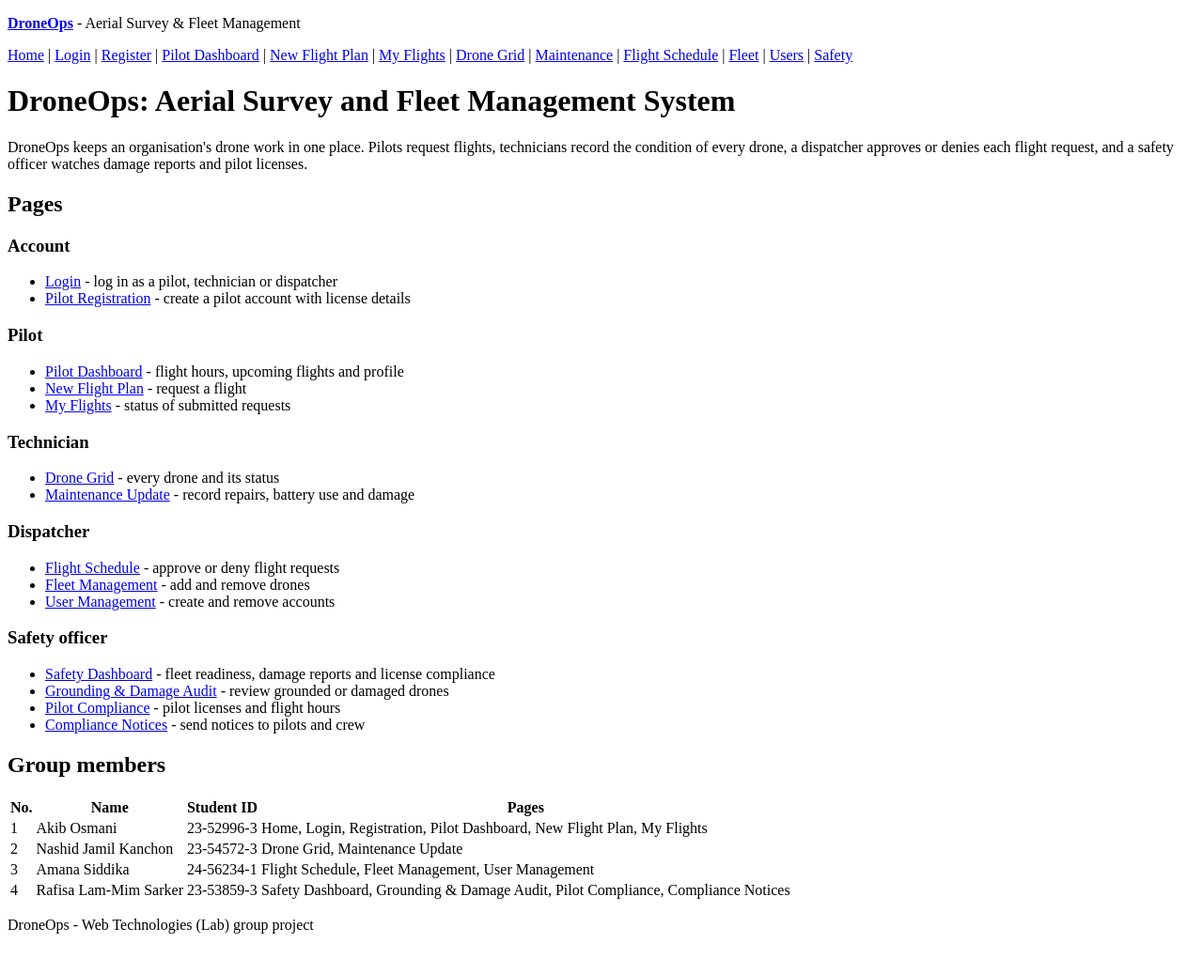
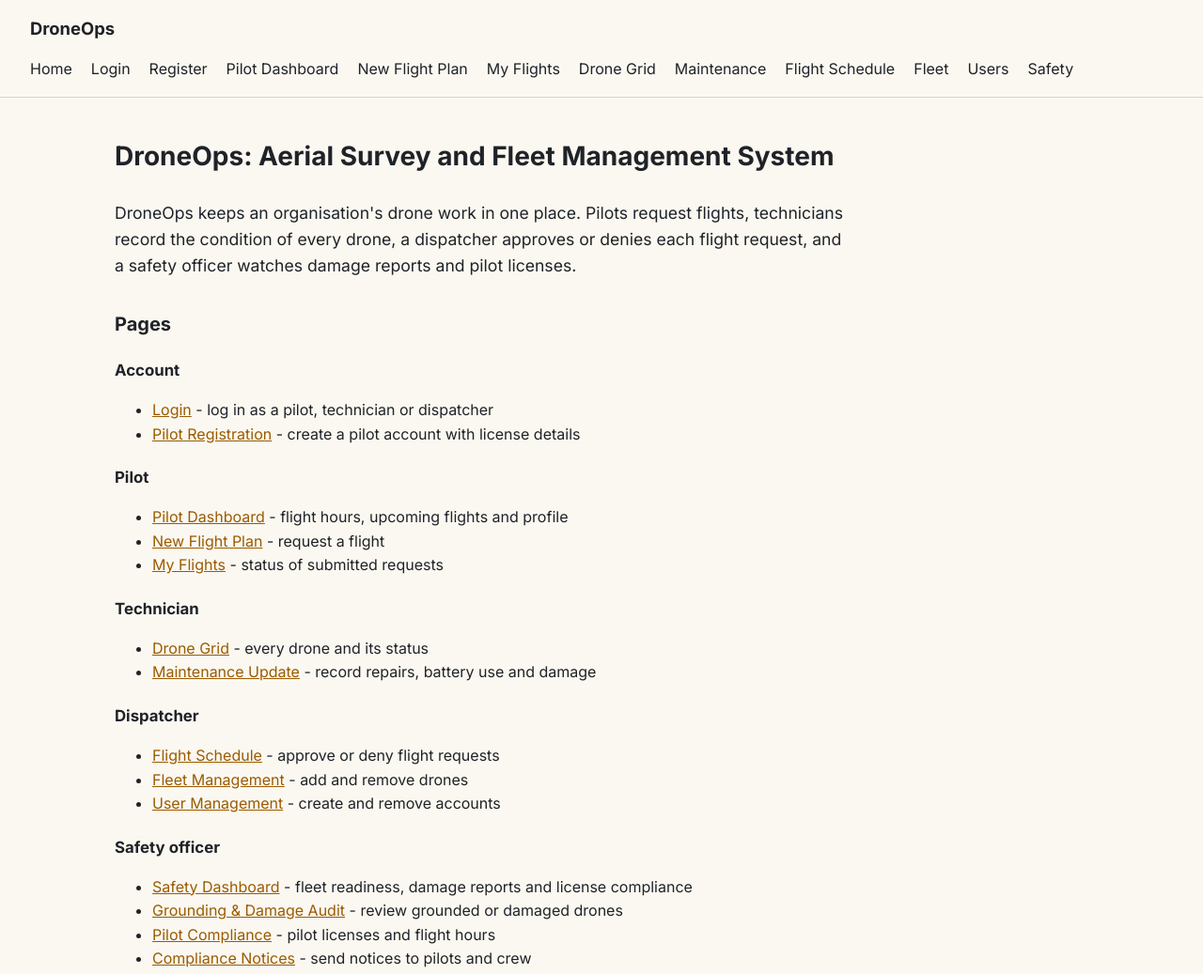
Before and after one commit to Akib-Osmani/DroneOps, a plain HTML site: page index.html in a window 1280 px wide. Shown: the top 1037 px of the page at 94% size. Before the commit the page ends 1010 px from the top, so only its background shows below. Drawn offline with Linux system fonts and the light colour scheme.

Commit message:
Sub2: apply the shared design to the home page

```diff
--- a/index.html
+++ b/index.html
@@ -4,30 +4,34 @@
     <meta charset="UTF-8">
     <meta name="viewport" content="width=device-width, initial-scale=1">
     <title>DroneOps - Aerial Survey &amp; Fleet Management</title>
+    <link rel="preconnect" href="https://fonts.googleapis.com">
+    <link rel="stylesheet" href="https://fonts.googleapis.com/css2?family=Inter:wght@400;500;600;700&amp;family=JetBrains+Mono:wght@400;500&amp;display=swap">
+    <link rel="stylesheet" href="public/css/style.css">
 </head>
 <body>
-    <header>
-        <p><a href="index.html"><strong>DroneOps</strong></a> - Aerial Survey &amp; Fleet Management</p>
+    <header class="navbar">
+        <a href="index.html" class="brand">DroneOps</a>
         <nav>
-            <a href="index.html">Home</a> |
-            <a href="pages/auth/login.html">Login</a> |
-            <a href="pages/auth/register.html">Register</a> |
-            <a href="pages/auth/profile.html">Pilot Dashboard</a> |
-            <a href="pages/pilot/flight_request.html">New Flight Plan</a> |
-            <a href="pages/pilot/my_flights.html">My Flights</a> |
-            <a href="pages/tech/drones.html">Drone Grid</a> |
-            <a href="pages/tech/maintenance.html">Maintenance</a> |
-            <a href="pages/admin/flights.html">Flight Schedule</a> |
-            <a href="pages/admin/fleet.html">Fleet</a> |
-            <a href="pages/admin/users.html">Users</a> |
+            <a href="index.html">Home</a>
+            <a href="pages/auth/login.html">Login</a>
+            <a href="pages/auth/register.html">Register</a>
+            <a href="pages/auth/profile.html">Pilot Dashboard</a>
+            <a href="pages/pilot/flight_request.html">New Flight Plan</a>
+            <a href="pages/pilot/my_flights.html">My Flights</a>
+            <a href="pages/tech/drones.html">Drone Grid</a>
+            <a href="pages/tech/maintenance.html">Maintenance</a>
+            <a href="pages/admin/flights.html">Flight Schedule</a>
+            <a href="pages/admin/fleet.html">Fleet</a>
+            <a href="pages/admin/users.html">Users</a>
             <a href="pages/safety/dashboard.html">Safety</a>
         </nav>
     </header>
 
-    <main>
+    <main class="container">
         <h1>DroneOps: Aerial Survey and Fleet Management System</h1>
-        <p>DroneOps keeps an organisation's drone work in one place. Pilots request flights, technicians record the condition of every drone, a dispatcher approves or denies each flight request, and a safety officer watches damage reports and pilot licenses.</p>
+        <p class="lead">DroneOps keeps an organisation's drone work in one place. Pilots request flights, technicians record the condition of every drone, a dispatcher approves or denies each flight request, and a safety officer watches damage reports and pilot licenses.</p>
 
+        <section class="card">
             <h2>Pages</h2>
 
             <h3>Account</h3>
@@ -63,7 +67,9 @@
                 <li><a href="pages/safety/pilots.html">Pilot Compliance</a> - pilot licenses and flight hours</li>
                 <li><a href="pages/safety/notices.html">Compliance Notices</a> - send notices to pilots and crew</li>
             </ul>
+        </section>
 
+        <section class="card">
             <h2>Group members</h2>
             <table>
                 <thead>
@@ -78,32 +84,33 @@
                     <tr>
                         <td>1</td>
                         <td>Akib Osmani</td>
-                    <td>23-52996-3</td>
+                        <td class="mono">23-52996-3</td>
                         <td>Home, Login, Registration, Pilot Dashboard, New Flight Plan, My Flights</td>
                     </tr>
                     <tr>
                         <td>2</td>
                         <td>Nashid Jamil Kanchon</td>
-                    <td>23-54572-3</td>
+                        <td class="mono">23-54572-3</td>
                         <td>Drone Grid, Maintenance Update</td>
                     </tr>
                     <tr>
                         <td>3</td>
                         <td>Amana Siddika</td>
-                    <td>24-56234-1</td>
+                        <td class="mono">24-56234-1</td>
                         <td>Flight Schedule, Fleet Management, User Management</td>
                     </tr>
                     <tr>
                         <td>4</td>
                         <td>Rafisa Lam-Mim Sarker</td>
-                    <td>23-53859-3</td>
+                        <td class="mono">23-53859-3</td>
                         <td>Safety Dashboard, Grounding &amp; Damage Audit, Pilot Compliance, Compliance Notices</td>
                     </tr>
                 </tbody>
             </table>
+        </section>
     </main>
 
-    <footer>
+    <footer class="footer">
         <p>DroneOps - Web Technologies (Lab) group project</p>
     </footer>
 </body>
```
Lines whose indentation alone changed are shown as unchanged.
